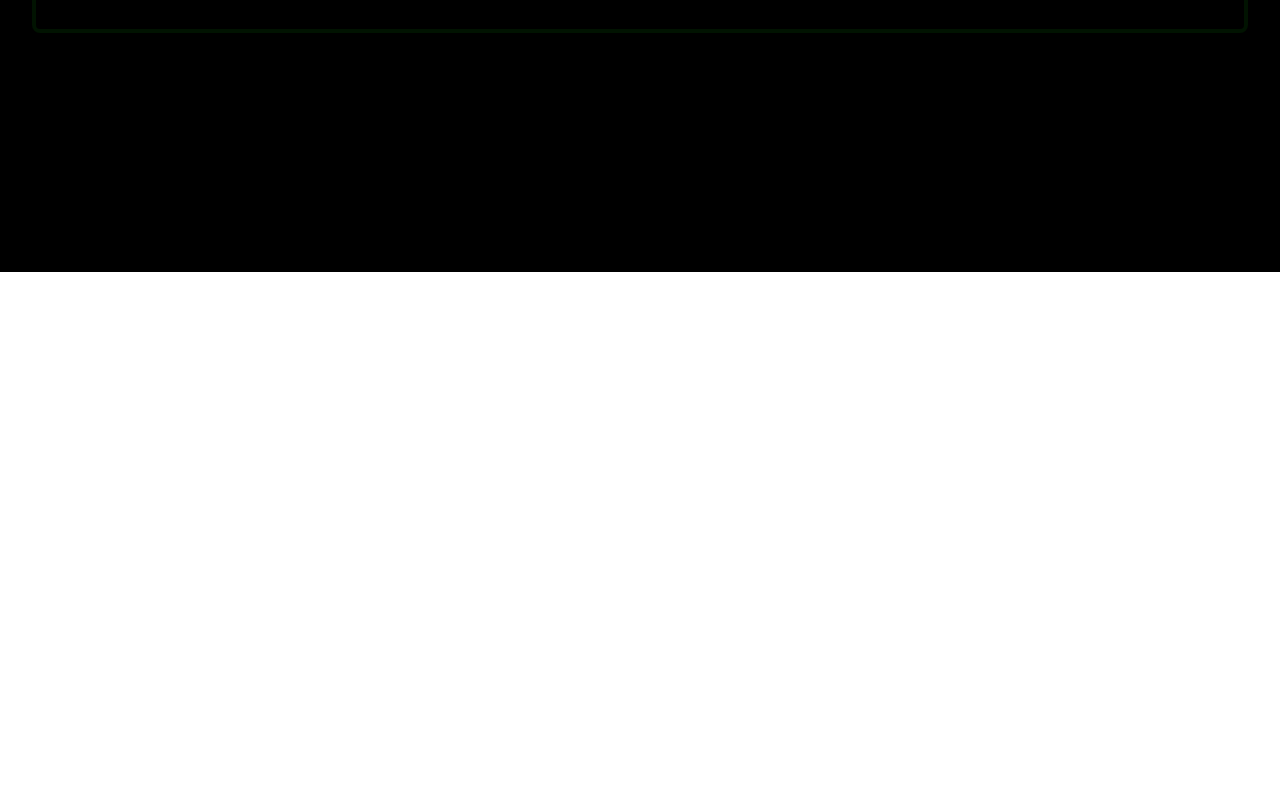
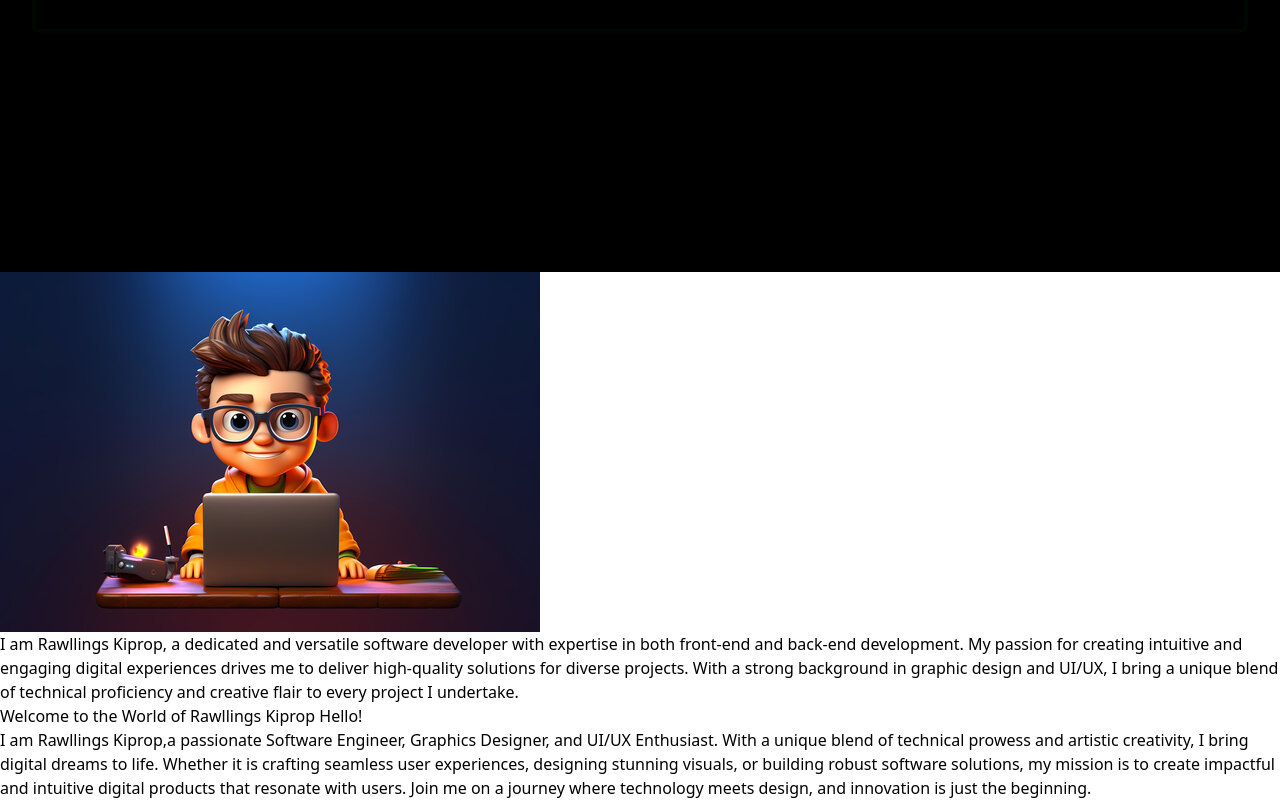
Before and after one commit to Rawllings/Senior_Chief, a React (Vite) app in the folder Portfolio/: page / in a window 1280 px wide. Shown: the part 528-1328 px from the top of the page. Before the commit the page ends 800 px from the top, so only its background shows below. Built offline with nearby package versions, Linux system fonts and the light colour scheme.

Commit message:
Created a About me Component

```diff
--- a/Portfolio/src/App.jsx
+++ b/Portfolio/src/App.jsx
@@ -1,9 +1,11 @@
+import AboutMe from "./components/AboutMe";
 import Header from "./components/Header";
 
 function App() {
   return (
     <div className="">
       <Header />
+      <AboutMe />
     </div>
   );
 }
--- /dev/null
+++ b/Portfolio/src/components/AboutMe.jsx
@@ -0,0 +1,35 @@
+import devPhoto from "../assets/dev.jpg";
+function AboutMe() {
+  return (
+    <div>
+      {/* IMAGE  */}
+      <div>
+        <img src={devPhoto} alt="developer cartoon image" />
+      </div>
+      {/* DESCRIPTION  */}
+      <div>
+        <p>
+          I am Rawllings Kiprop, a dedicated and versatile software developer
+          with expertise in both front-end and back-end development. My passion
+          for creating intuitive and engaging digital experiences drives me to
+          deliver high-quality solutions for diverse projects. With a strong
+          background in graphic design and UI/UX, I bring a unique blend of
+          technical proficiency and creative flair to every project I undertake.
+        </p>
+        <h1>Welcome to the World of Rawllings Kiprop Hello! </h1>
+        <p>
+          I am Rawllings Kiprop,a passionate Software Engineer, Graphics
+          Designer, and UI/UX Enthusiast. With a unique blend of technical
+          prowess and artistic creativity, I bring digital dreams to life.
+          Whether it is crafting seamless user experiences, designing stunning
+          visuals, or building robust software solutions, my mission is to
+          create impactful and intuitive digital products that resonate with
+          users. Join me on a journey where technology meets design, and
+          innovation is just the beginning.
+        </p>
+      </div>
+    </div>
+  );
+}
+
+export default AboutMe;
--- a/Portfolio/src/index.css
+++ b/Portfolio/src/index.css
@@ -7,7 +7,7 @@
     0%, 100% {
       border-color: transparent;
     }
-    50% {
+    40% {
       border-color: #13e216; /* Change to desired color */
     }
   }
```
Also changed, not shown: Portfolio/src/assets/dev.jpg (added), Portfolio/src/components/LinksInNewTab.jsx (line endings or trailing spaces).
